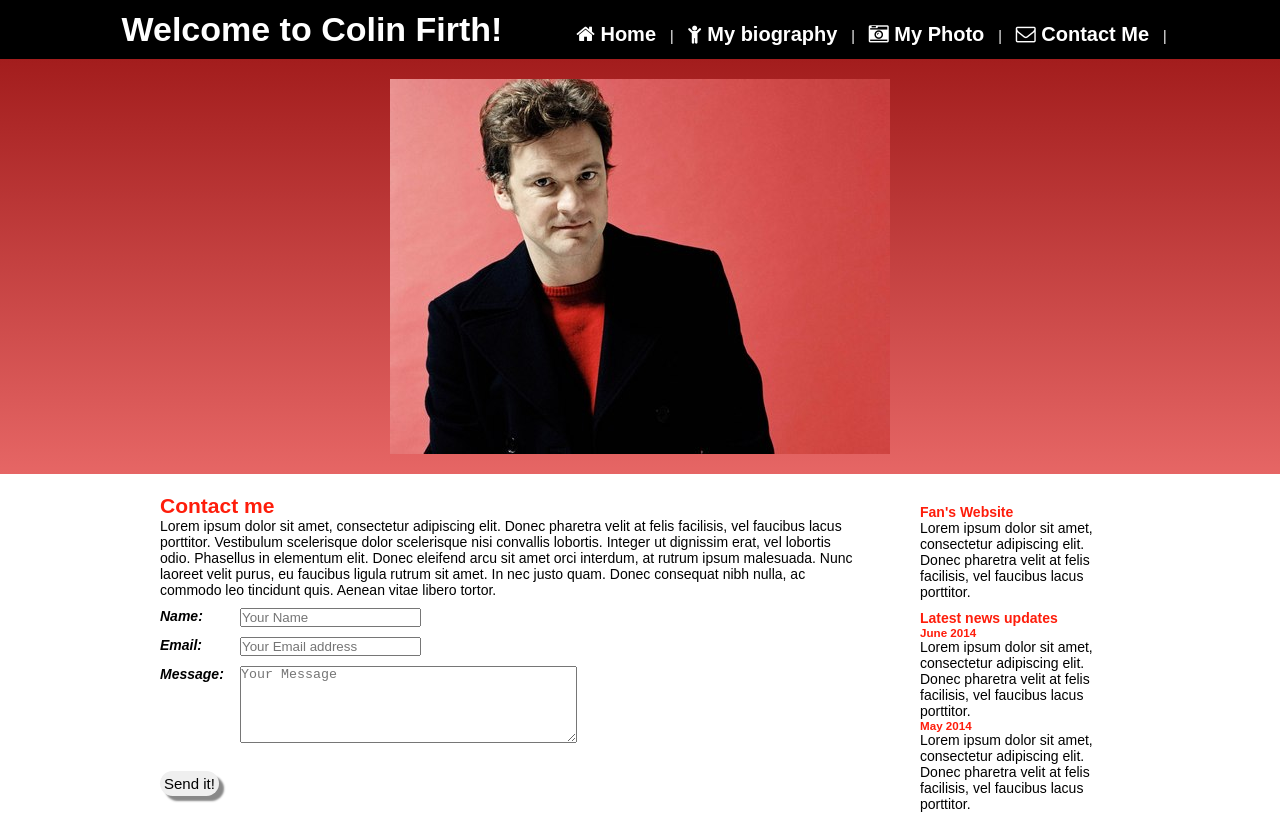
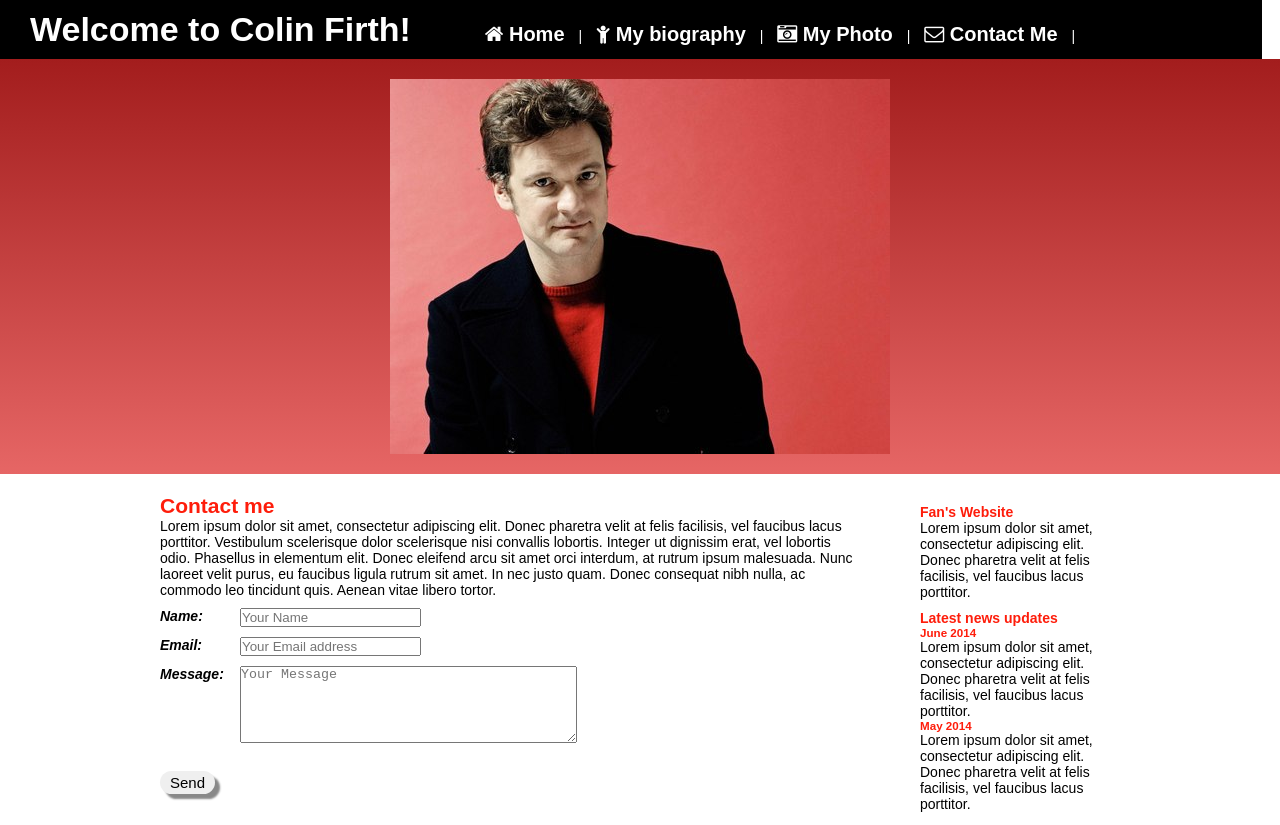
Before and after one commit to VictoriaKudenko/personal-site, a plain HTML site: page contact.html in a window 1280 px wide. Shown: the top 825 px of the page. Drawn offline with Linux system fonts and the light colour scheme.

Commit message:
Change Contact Me - change button on input and tyle of input forms when focus

```diff
--- a/contact.html
+++ b/contact.html
@@ -66,7 +66,7 @@
                                 <label for="msg">Message:</label><textarea cols="40" rows="5" placeholder="Your Message" id="msg"></textarea>
                             </section>
 
-                            <button type="button" id="sendmsg">Send it!</button>
+                            <input type="submit" value="Send">
                         </form>
 
 
--- a/styles.css
+++ b/styles.css
@@ -46,12 +46,12 @@ h6 {
 /* Header */
 
 #lead {
+    width: 1262px;
     background: #000;
     color: #fff;
 }
 
 #title {
-    width: 1097px;
     margin: 0 auto;
 }
 
@@ -323,7 +323,7 @@ address a {
     margin: 0 0 10px 0;
 }
 
-input:focus {
+input:focus, textarea:focus {
     background-color: #fffbce;
 }
 
@@ -337,9 +337,9 @@ label {
     vertical-align: top;
 }
 
-button {
+input[type=submit] {
     margin: 15px 0 0 0;
-    padding: 4px;
+    padding: 3px 10px;
     font-size: 15px;
     border: 2px;
     border-radius: 25px;
```
